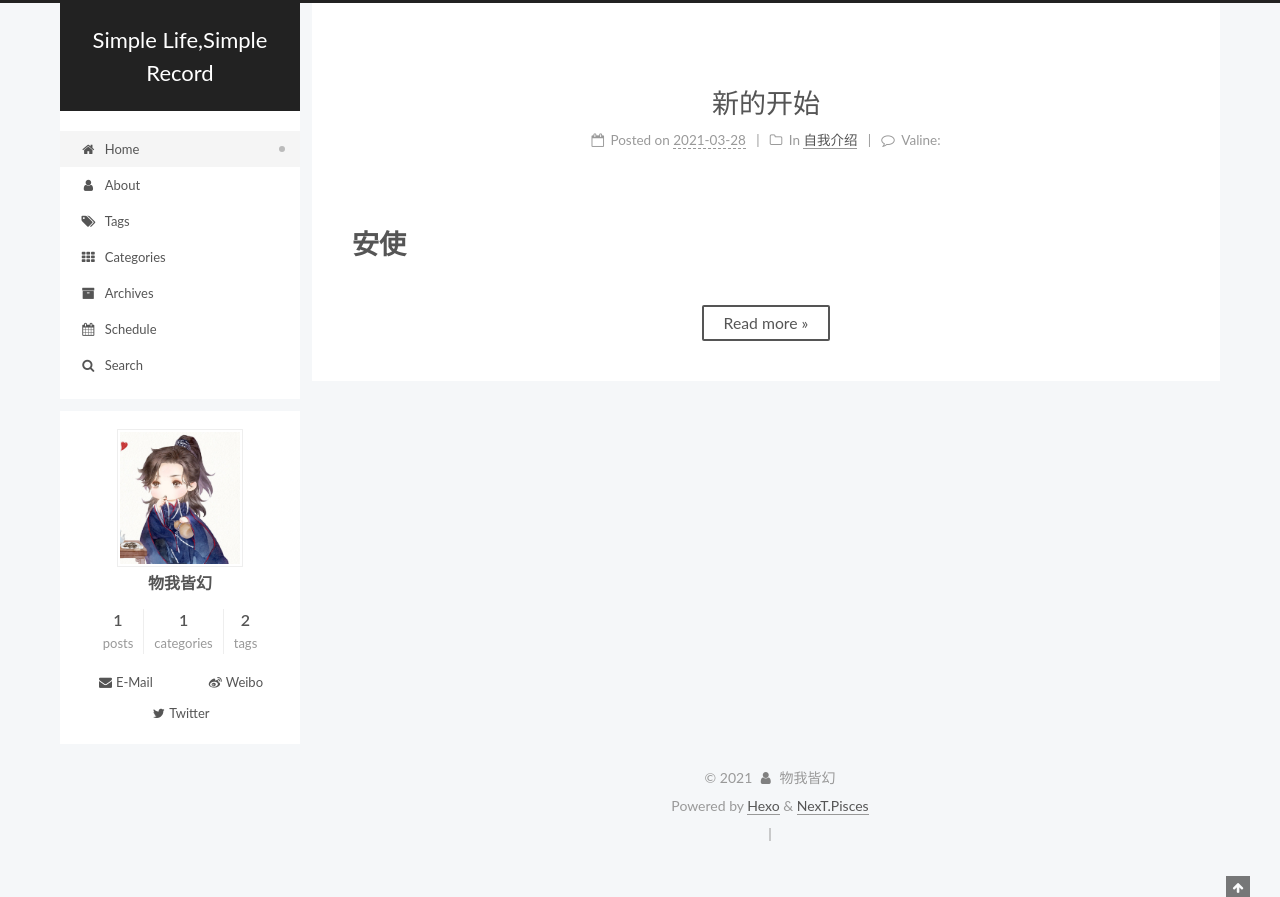
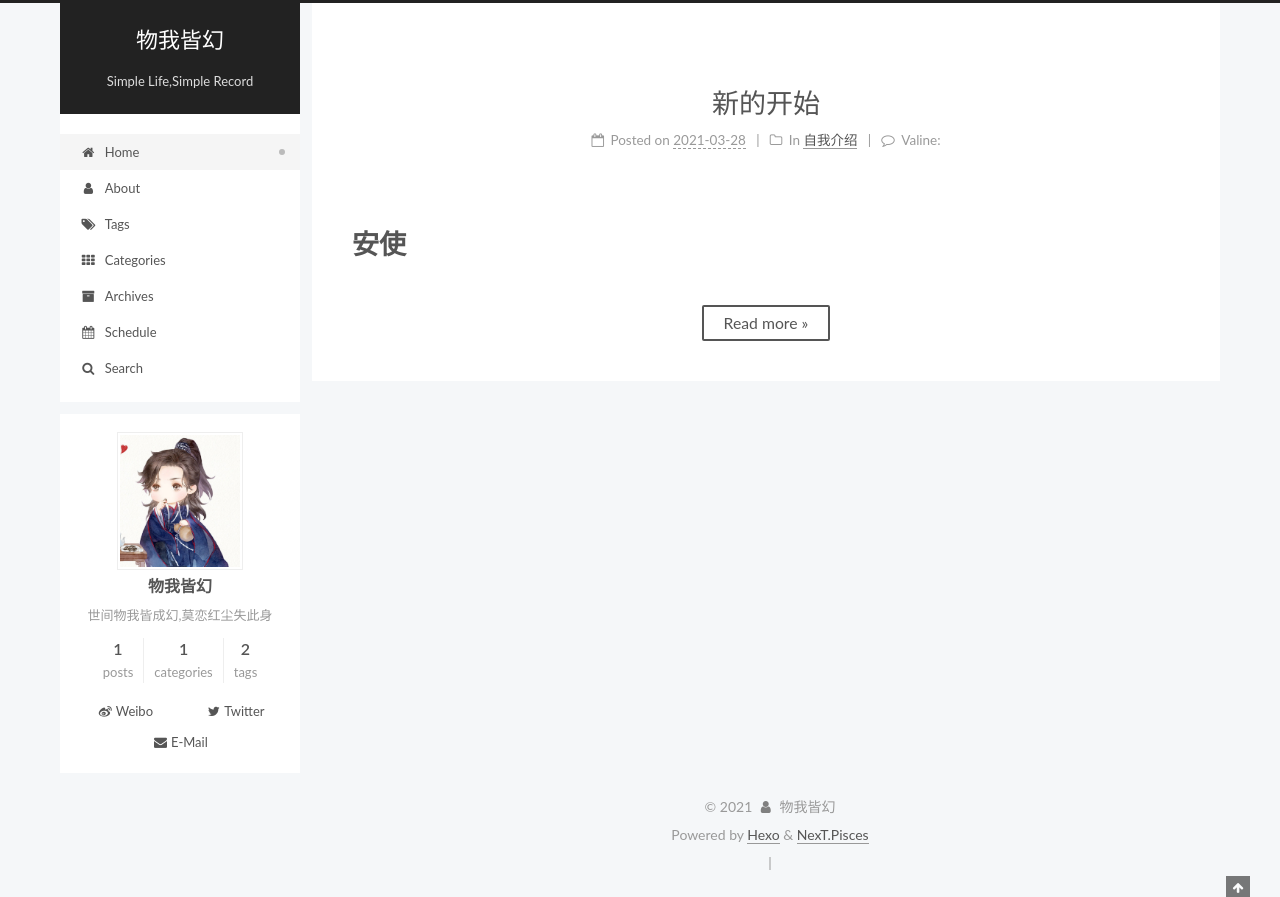
Before and after one commit to wububudu/wububudu.github.io, a plain HTML site: page index.html in a window 1280 px wide. Before the commit the page ends 868 px from the top, so only its background shows below. Drawn offline with nearby package versions, Linux system fonts and the light colour scheme; some packages are replaced by stand-ins of ours; a script that the page names is missing.

Commit message:
Site updated: 2021-03-29 13:38:05

```diff
--- a/css/main.css
+++ b/css/main.css
@@ -1172,7 +1172,7 @@ pre .javascript .function {
 }
 .links-of-author a::before,
 .links-of-author span.exturl::before {
-  background: #181ab3;
+  background: #135952;
   border-radius: 50%;
   content: ' ';
   display: inline-block;
--- a/index.html
+++ b/index.html
@@ -14,20 +14,21 @@
 
 
 <link rel="stylesheet" href="/lib/font-awesome/css/font-awesome.min.css">
-  <link rel="stylesheet" href="/lib/pace/pace-theme-minimal.min.css">
-  <script src="/lib/pace/pace.min.js"></script>
 
 <script id="hexo-configurations">
     var NexT = window.NexT || {};
     var CONFIG = {"hostname":"wububudu.github.io","root":"/","scheme":"Pisces","version":"7.8.0","exturl":false,"sidebar":{"position":"left","display":"post","padding":18,"offset":12,"onmobile":false},"copycode":{"enable":false,"show_result":false,"style":null},"back2top":{"enable":true,"sidebar":false,"scrollpercent":false},"bookmark":{"enable":false,"color":"#222","save":"auto"},"fancybox":false,"mediumzoom":false,"lazyload":false,"pangu":false,"comments":{"style":"tabs","active":null,"storage":true,"lazyload":false,"nav":null},"algolia":{"hits":{"per_page":10},"labels":{"input_placeholder":"Search for Posts","hits_empty":"We didn't find any results for the search: ${query}","hits_stats":"${hits} results found in ${time} ms"}},"localsearch":{"enable":true,"trigger":"auto","top_n_per_article":1,"unescape":false,"preload":false},"motion":{"enable":true,"async":false,"transition":{"post_block":"fadeIn","post_header":"slideDownIn","post_body":"slideDownIn","coll_header":"slideLeftIn","sidebar":"slideUpIn"}},"path":"search.xml"};
   </script>
 
-  <meta property="og:type" content="website">
-<meta property="og:title" content="Simple Life,Simple Record">
+  <meta name="description" content="世间物我皆成幻,莫恋红尘失此身">
+<meta property="og:type" content="website">
+<meta property="og:title" content="物我皆幻">
 <meta property="og:url" content="https://wububudu.github.io/index.html">
-<meta property="og:site_name" content="Simple Life,Simple Record">
+<meta property="og:site_name" content="物我皆幻">
+<meta property="og:description" content="世间物我皆成幻,莫恋红尘失此身">
 <meta property="og:locale" content="en_US">
 <meta property="article:author" content="物我皆幻">
+<meta property="article:tag" content="量化投资 随笔">
 <meta name="twitter:card" content="summary">
 
 <link rel="canonical" href="https://wububudu.github.io/">
@@ -43,7 +44,7 @@
   };
 </script>
 
-  <title>Simple Life,Simple Record</title>
+  <title>物我皆幻</title>
 
 
 
@@ -94,9 +95,10 @@
 
     <a href="/" class="brand" rel="start">
       <span class="logo-line-before"><i></i></span>
-      <h1 class="site-title">Simple Life,Simple Record</h1>
+      <h1 class="site-title">物我皆幻</h1>
       <span class="logo-line-after"><i></i></span>
     </a>
+      <p class="site-subtitle" itemprop="description">Simple Life,Simple Record</p>
   </div>
 
   <div class="site-nav-right">
@@ -200,11 +202,11 @@
     <span hidden itemprop="author" itemscope itemtype="http://schema.org/Person">
       <meta itemprop="image" content="/uploads/avatar.png">
       <meta itemprop="name" content="物我皆幻">
-      <meta itemprop="description" content="">
+      <meta itemprop="description" content="世间物我皆成幻,莫恋红尘失此身">
     </span>
 
     <span hidden itemprop="publisher" itemscope itemtype="http://schema.org/Organization">
-      <meta itemprop="name" content="Simple Life,Simple Record">
+      <meta itemprop="name" content="物我皆幻">
     </span>
       <header class="post-header">
         <h2 class="post-title" itemprop="name headline">
@@ -341,7 +343,7 @@
     <img class="site-author-image" itemprop="image" alt="物我皆幻"
       src="/uploads/avatar.png">
   <p class="site-author-name" itemprop="name">物我皆幻</p>
-  <div class="site-description" itemprop="description"></div>
+  <div class="site-description" itemprop="description">世间物我皆成幻,莫恋红尘失此身</div>
 </div>
 <div class="site-state-wrap motion-element">
   <nav class="site-state">
@@ -368,13 +370,13 @@
 </div>
   <div class="links-of-author motion-element">
       <span class="links-of-author-item">
-        <a href="/xz19952016@outlook.com" title="E-Mail → xz19952016@outlook.com"><i class="fa fa-fw fa-envelope"></i>E-Mail</a>
-      </span>
-      <span class="links-of-author-item">
         <a href="https://weibo.com/u/5515286159" title="Weibo → https:&#x2F;&#x2F;weibo.com&#x2F;u&#x2F;5515286159" rel="noopener" target="_blank"><i class="fa fa-fw fa-weibo"></i>Weibo</a>
       </span>
       <span class="links-of-author-item">
         <a href="https://twitter.com/wuwojiehuan" title="Twitter → https:&#x2F;&#x2F;twitter.com&#x2F;wuwojiehuan" rel="noopener" target="_blank"><i class="fa fa-fw fa-twitter"></i>Twitter</a>
+      </span>
+      <span class="links-of-author-item">
+        <a href="/xz19952016@outlook.com" title="E-Mail → xz19952016@outlook.com"><i class="fa fa-fw fa-envelope"></i>E-Mail</a>
       </span>
   </div>
 
@@ -461,7 +463,7 @@
 
 
   <script defer src="/lib/three/three.min.js"></script>
-    <script defer src="true"></script>
+    <script defer src="/lib/three/canvas_lines.min.js"></script>
 
 
 
```
Also changed, not shown: 2021/03/28/新的开始/index.html (+11 -12 lines), about/index.html (+13 -11 lines), archives/2021/03/index.html (+14 -12 lines), archives/2021/index.html (+14 -12 lines), archives/index.html (+14 -12 lines), categories/index.html (+13 -11 lines), categories/自我介绍/index.html (+14 -12 lines), schedule/index.html (+13 -11 lines), tags/index.html (+13 -11 lines), tags/关于我/index.html (+14 -12 lines), tags/导航/index.html (+14 -12 lines).
